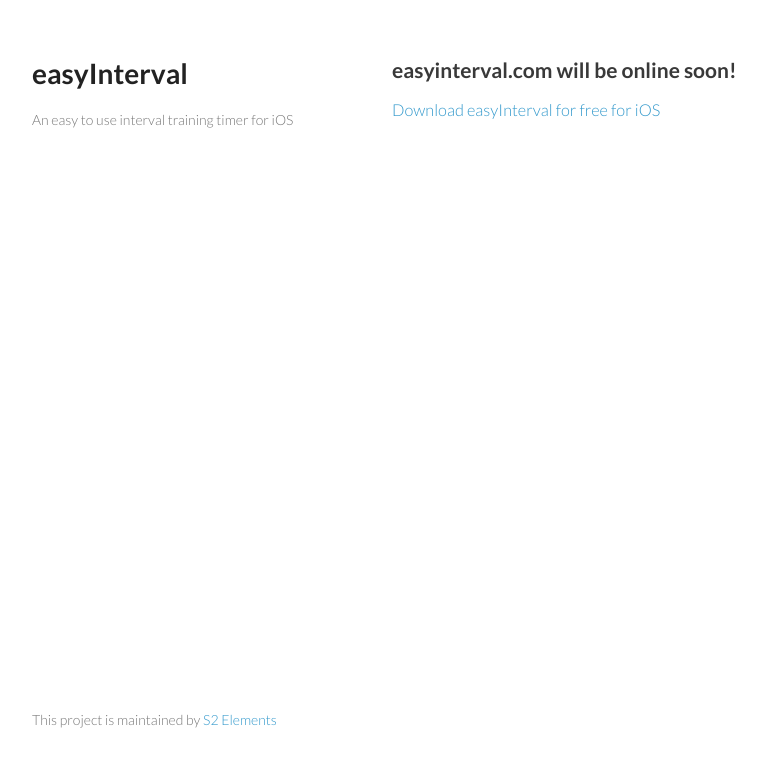
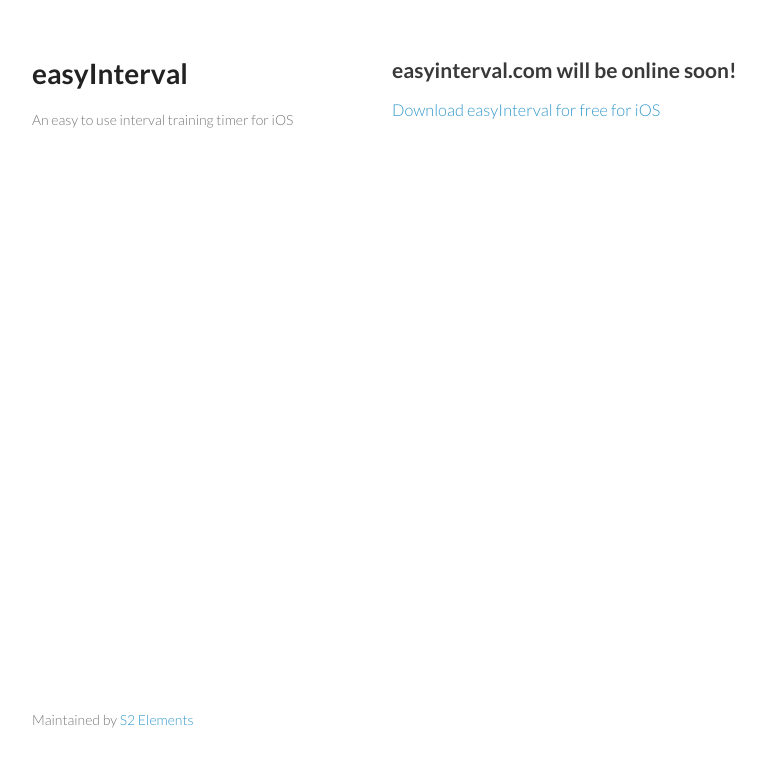
Before and after one commit to sameersaadi/easyinterval, a plain HTML site: page index.html in a window 1280 px wide. Shown: the whole page, without its empty margins (178-943 px from the left). Drawn offline with Linux system fonts and the light colour scheme.

Commit message:
Update index.html

```diff
--- a/index.html
+++ b/index.html
@@ -25,7 +25,7 @@ easyinterval.com will be online soon!</h2>
       <h3><a href="http://appstore.com/easyintervalfree">Download easyInterval for free for iOS</a></h3>
       </section>
       <footer>
-        <p>This project is maintained by <a href="http://s2elements.com">S2 Elements</a></p>
+        <p>Maintained by <a href="http://s2elements.com">S2 Elements</a></p>
       </footer>
     </div>
     <script src="javascripts/scale.fix.js"></script>
```
